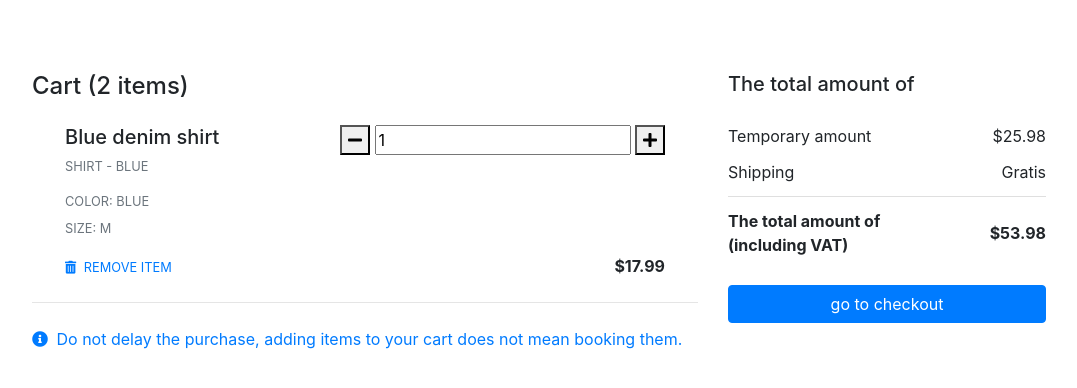
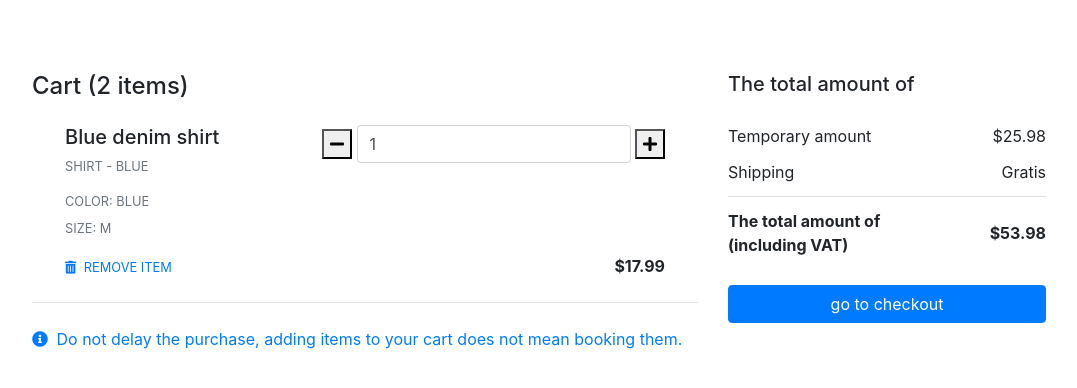
Before and after one commit to Alvi-Rahman/Supershop_Management_System, a Django app: page /cart/ in a window 1280 px wide. Shown: the part 56-444 px from the top of the page, without its empty margins (101-1178 px from the left). Run offline with Django 3.2, Linux system fonts and the light colour scheme; a user stored in the database is signed in; data comes from the database, SQL or seed files in the repository; some libraries are stand-ins or nearby versions.

Commit message:
update: cart management

```diff
--- a/supershop_management/supershop_app/templates/supershop_app/base.html
+++ b/supershop_management/supershop_app/templates/supershop_app/base.html
@@ -36,8 +36,6 @@
         <link href="https://fonts.googleapis.com/css2?family=Lato:ital,wght@0,300;0,400;0,700;0,900;1,300;1,400;1,700&display=swap" rel="stylesheet">
           <!-- Global site tag (gtag.js) - Google Analytics -->
         <script async src="https://www.googletagmanager.com/gtag/js?id=UA-170503489-1"></script>
-
-
 
         <!-- AJAX Setup -->
 
--- a/supershop_management/supershop_app/templates/supershop_app/cart_template.html
+++ b/supershop_management/supershop_app/templates/supershop_app/cart_template.html
@@ -29,6 +29,7 @@
 
                                 <h4 class="mb-4">Cart (<span>2</span> items)</h4>
 
+                                {#     TODO ForLoop  #}
                                 <div class="row mb-4">
 
                                     <div class="col-md-12 col-lg-12 col-xl-12 px-5">
@@ -45,9 +46,10 @@
                                                         <button onclick="this.parentNode.querySelector('input[type=number]').stepDown()"
                                                         class="decrease"><i class="fas fa-minus"></i></button>
                                                         <label>
-                                                            <input class="quantity" min="0" name="quantity" value="1" type="number">
+                                                            <input class="quantity form-control" min="0" name="quantity" value="1" type="number">
                                                         </label>
-                                                        <button onclick="this.parentNode.querySelector('input[type=number]').stepUp()"  class="increase"><i class="fas fa-plus"></i></button>
+                                                        <button onclick="this.parentNode.querySelector('input[type=number]').stepUp()"
+                                                        class="increase"><i class="fas fa-plus"></i></button>
                                                     </div>
 
                                                 </div>
@@ -65,6 +67,8 @@
 
                                 </div>
                                 <hr class="mb-4">
+
+
                                 <p class="text-primary mb-0"><i class="fas fa-info-circle mr-1"></i> Do not delay the purchase, adding
                                 items to your cart does not mean booking them.</p>
 
```
